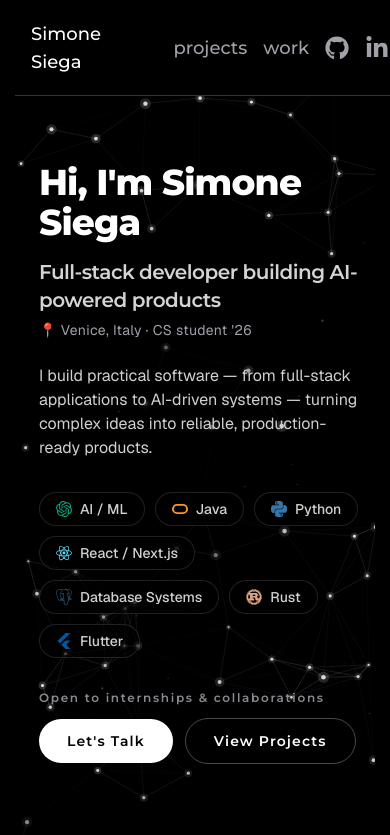
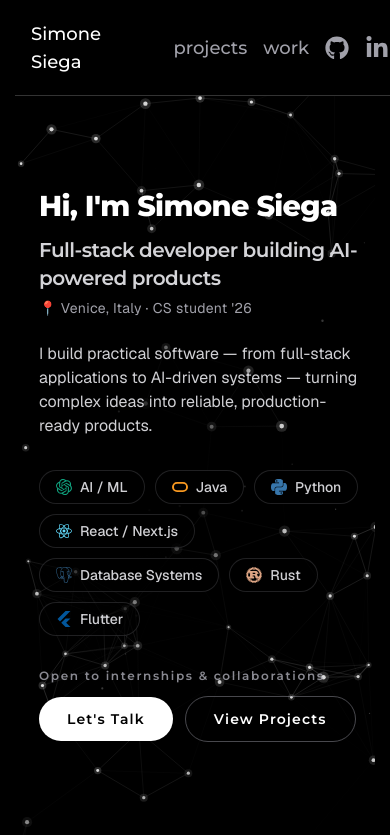
Before and after one commit to simonesiega/portfolio, a Next.js app: page / in a window 390 px wide. Shown: the top 835 px of the page. Built offline with nearby package versions, Linux system fonts and the light colour scheme; no server answers.

Commit message:
Fix mobile hero heading width under 405px

```diff
--- a/src/components/home/hero-section.tsx
+++ b/src/components/home/hero-section.tsx
@@ -61,14 +61,14 @@ export function HomeHeroSection({ hero, contactSectionId }: HomeHeroSectionProps
         style={landingRevealContainerStyle}
       >
         <h1
-          className={`${montserrat.className} landing-reveal text-4xl font-extrabold tracking-tight sm:text-6xl`}
+          className={`${montserrat.className} landing-reveal text-[2.15rem] font-extrabold tracking-tight max-[405px]:text-[1.8rem] sm:text-6xl`}
           style={getLandingRevealStyle(landingReveal.delaysMs.heading)}
         >
           {hero.heading}
         </h1>
 
         <p
-          className={`${montserrat.className} landing-reveal mt-4 text-xl font-semibold tracking-tight text-[var(--ui-fg-muted)] sm:text-2xl`}
+          className={`${montserrat.className} landing-reveal mt-4 text-xl font-semibold tracking-tight text-[var(--ui-fg-muted)] max-[405px]:mt-2 sm:text-2xl`}
           style={getLandingRevealStyle(landingReveal.delaysMs.tagline)}
         >
           {hero.tagline}
```
